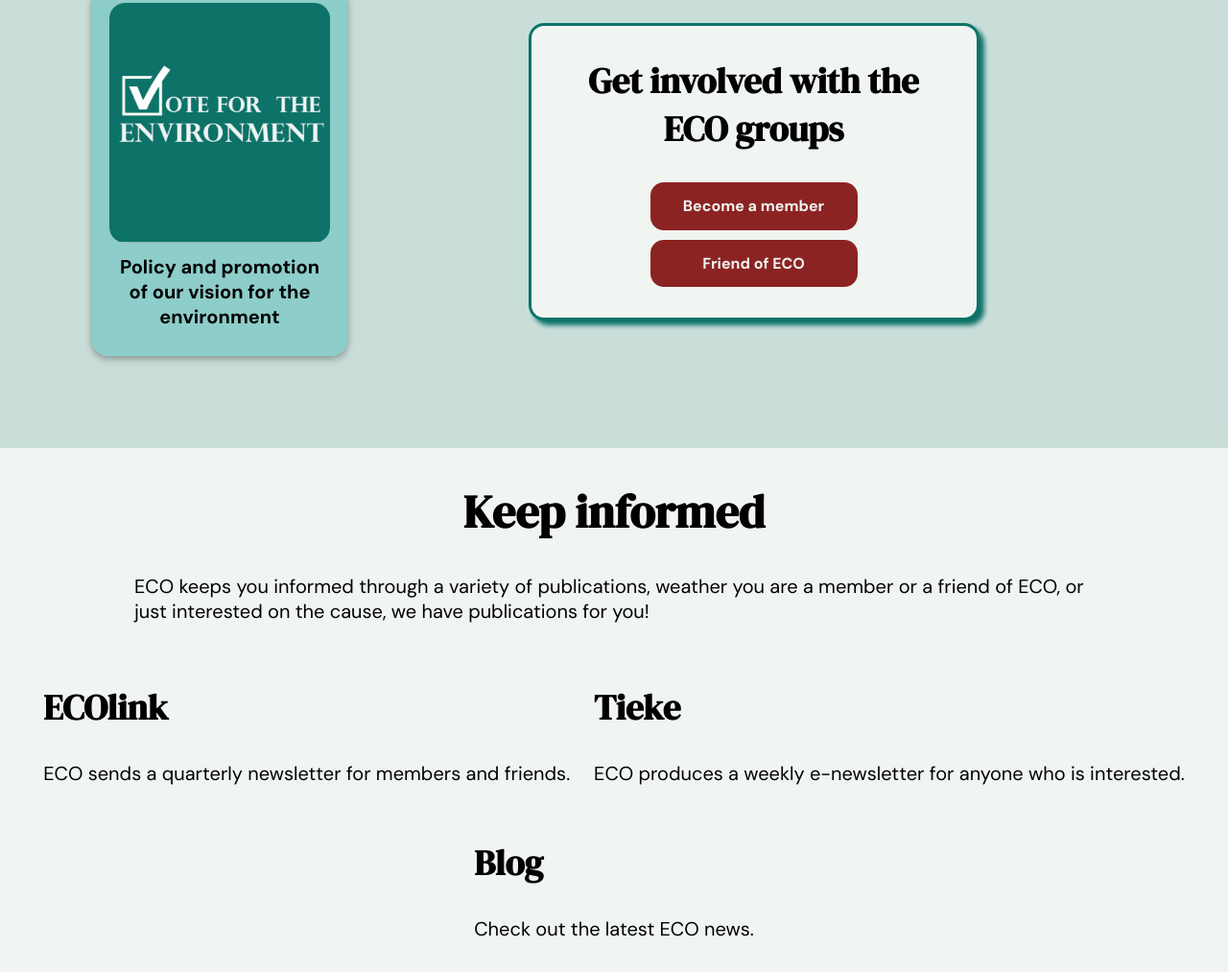
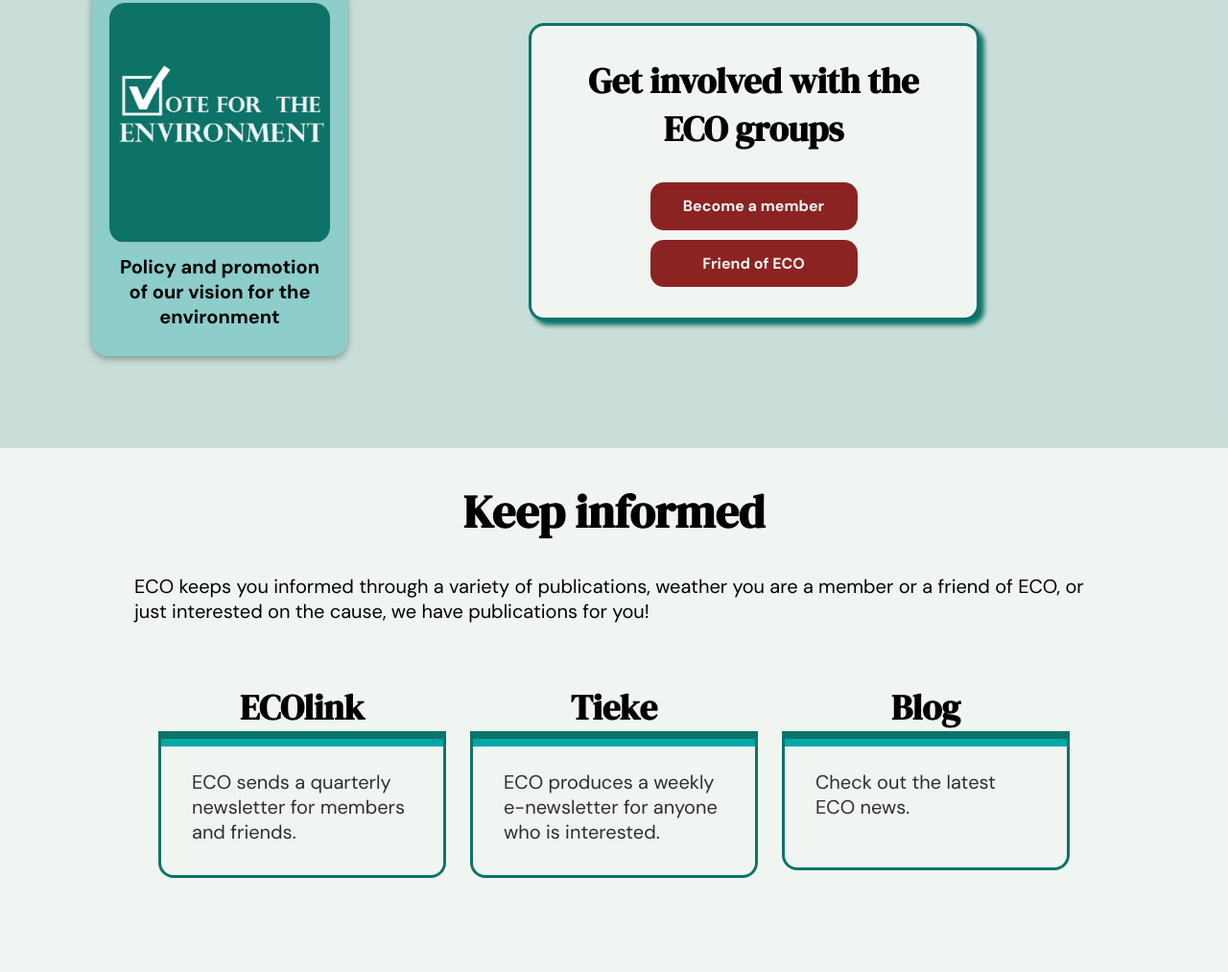
Before and after one commit to jureisgui/eco-summative, a plain HTML site: page index.html in a window 1280 px wide. Shown: the part 3116-4129 px from the top of the page at 96% size. After the commit the page ends 4063 px from the top, so only its background shows below. Drawn offline with Linux system fonts and the light colour scheme.

Commit message:
ECO member section

```diff
--- a/resources/style/style.scss
+++ b/resources/style/style.scss
@@ -717,3 +717,45 @@ li a:hover {
   margin: auto;
   padding: 2em;
 }
+
+.informed-card{
+  max-width: 300px;
+}
+
+.informed-card h2{
+  text-align: center;
+  margin-bottom: 0;
+}
+
+.informed-text{
+  color: #2E2E2E;
+  padding: 2em;
+  border-top: #0D7369 solid 8px;
+  border-left: #0D7369 solid 3px;
+  border-right: #0D7369 solid 3px;
+  border-bottom: #0D7369 solid 3px;
+  border-radius: 0px 0px 16px 16px;
+  position: relative;
+  z-index: 10;
+  min-height: 70px;
+}
+
+.informed-text p:before{
+  content:"";
+  display: block;
+  position: absolute;
+  z-index: -1;
+  top: 0px;
+  left: 0px;
+  right: 0px;
+  bottom: 0px;
+  border-top: #00A7A7 solid 8px;
+}
+
+/*ECO MEMBERS*/
+
+.eco-members{
+  background-color: #0d73692d;
+  padding: 4em;
+
+}
```
Also changed, not shown: resources/style/style.css, 1 other file.
